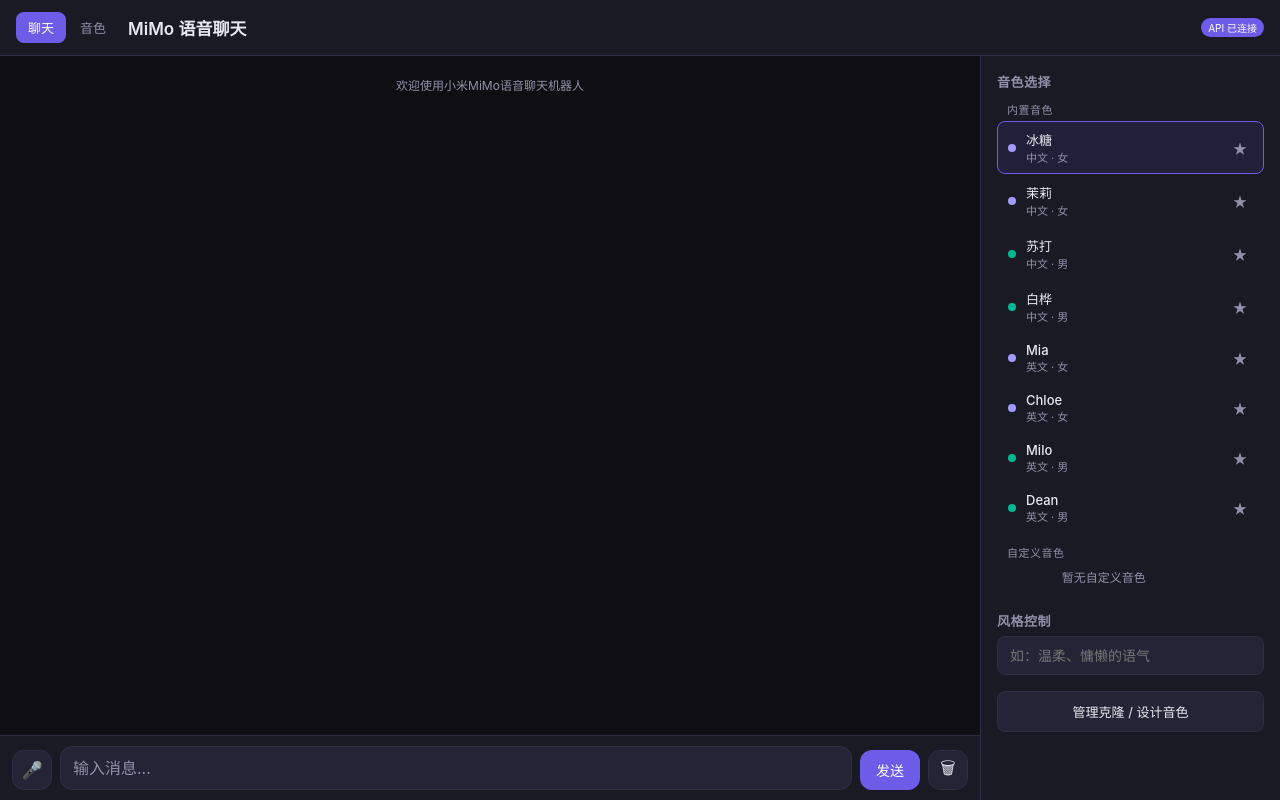
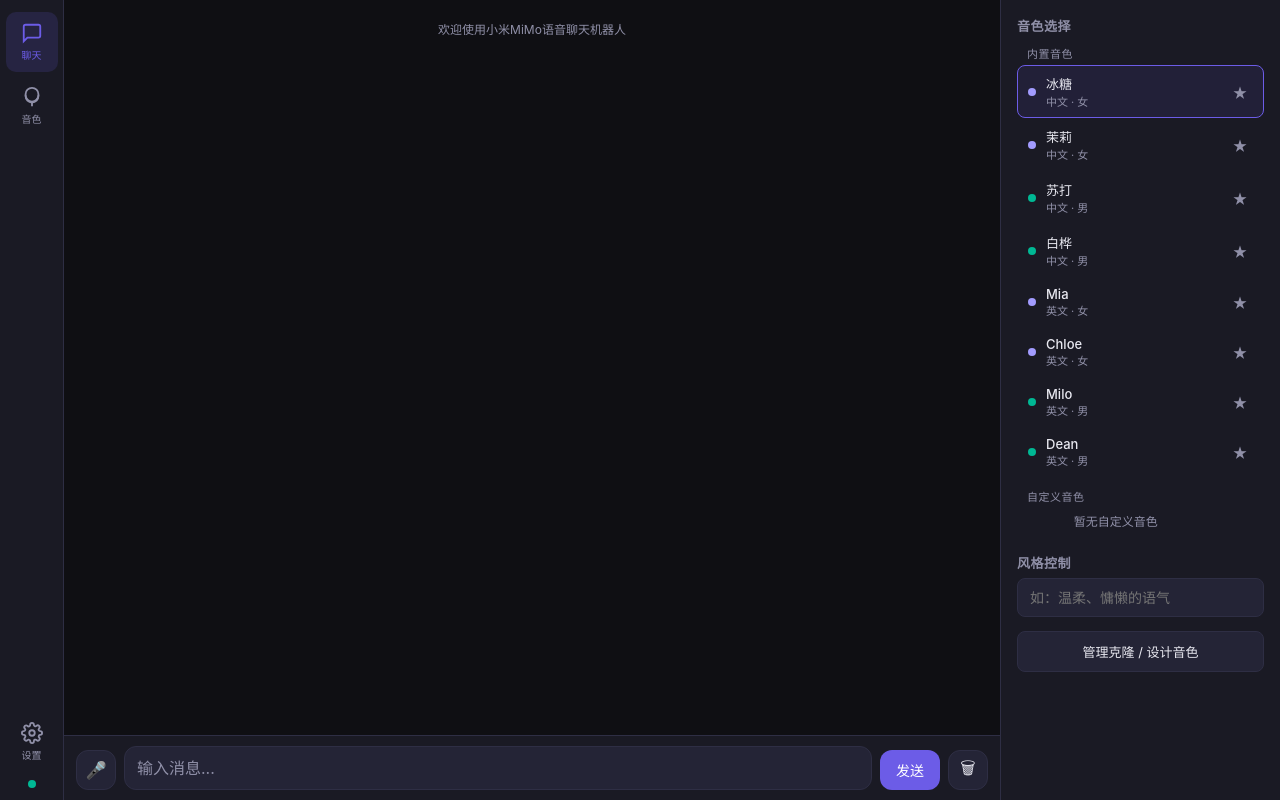
Before and after one commit to xiaqijun/voice, a Flask app: page / in a window 1280 px wide. Run offline with Flask 3, Linux system fonts and the light colour scheme.

Commit message:
feat: 左侧列表式导航栏
- 聊天、音色、设置三个导航项竖排在左侧
- 设置按钮打开右侧面板 (音色选择+风格控制)
- 移动端适配: 窄导航 + 滑出设置面板

Co-Authored-By: Claude Opus 4.7 <noreply@anthropic.com>

```diff
--- a/templates/index.html
+++ b/templates/index.html
@@ -4,17 +4,25 @@
 <meta charset="UTF-8">
 <meta name="viewport" content="width=device-width, initial-scale=1.0, maximum-scale=1.0, user-scalable=no">
 <meta name="apple-mobile-web-app-capable" content="yes">
-<meta name="apple-mobile-web-app-status-bar-style" content="black-translucent">
 <title>MiMo 语音聊天机器人</title>
 <style>
 *{margin:0;padding:0;box-sizing:border-box;-webkit-tap-highlight-color:transparent}
 :root{--bg:#0f0f13;--surface:#1a1a24;--surface2:#242436;--border:#2e2e44;--text:#e8e8f0;--text2:#9090a8;--accent:#6c5ce7;--accent2:#a29bfe;--green:#00b894;--red:#ff6b6b;--yellow:#fdcb6e;--radius:12px;--safe-bottom:env(safe-area-inset-bottom,0px)}
-body{font-family:-apple-system,BlinkMacSystemFont,"Segoe UI",Roboto,sans-serif;background:var(--bg);color:var(--text);height:100vh;height:100dvh;display:flex;flex-direction:column;overflow:hidden}
-header{background:var(--surface);border-bottom:1px solid var(--border);padding:12px 16px;display:flex;align-items:center;gap:10px;flex-shrink:0}
-header h1{font-size:17px;font-weight:600;flex:1;white-space:nowrap}
-header .badge{font-size:10px;padding:2px 7px;border-radius:99px;background:var(--accent);color:#fff;flex-shrink:0}
-header .badge.offline{background:var(--red)}
-.container{display:flex;flex:1;overflow:hidden;position:relative}
+body{font-family:-apple-system,BlinkMacSystemFont,"Segoe UI",Roboto,sans-serif;background:var(--bg);color:var(--text);height:100vh;height:100dvh;display:flex;overflow:hidden}
+
+/* 左侧导航 */
+.nav-sidebar{width:64px;background:var(--surface);border-right:1px solid var(--border);display:flex;flex-direction:column;align-items:center;padding:12px 0;gap:4px;flex-shrink:0}
+.nav-item{display:flex;flex-direction:column;align-items:center;gap:3px;padding:10px 8px;border-radius:10px;color:var(--text2);text-decoration:none;font-size:10px;transition:all .15s;cursor:pointer;width:52px}
+.nav-item:hover{background:var(--surface2);color:var(--text)}
+.nav-item.active{background:rgba(108,92,231,.15);color:var(--accent)}
+.nav-item svg{width:22px;height:22px;flex-shrink:0}
+.nav-spacer{flex:1}
+.nav-dot{width:8px;height:8px;border-radius:50%;margin-top:4px}
+.nav-dot.ok{background:var(--green)}
+.nav-dot.off{background:var(--red)}
+
+/* 右侧内容 */
+.main{flex:1;display:flex;overflow:hidden;min-width:0}
 .chat-area{flex:1;display:flex;flex-direction:column;min-width:0}
 .messages{flex:1;overflow-y:auto;padding:16px;display:flex;flex-direction:column;gap:10px;-webkit-overflow-scrolling:touch}
 .msg{max-width:80%;padding:10px 14px;border-radius:var(--radius);line-height:1.6;font-size:14px;word-break:break-word;animation:fadeIn .2s}
@@ -30,7 +38,6 @@ header .badge.offline{background:var(--red)}
 .btn-primary{background:var(--accent);color:#fff;padding:0 16px;height:40px}
 .btn-primary:hover{background:var(--accent2)}
 .btn-primary:disabled{opacity:.4;cursor:not-allowed}
-.btn-sm{height:32px;padding:0 12px;font-size:12px}
 .btn-icon{width:40px;height:40px;background:var(--surface2);color:var(--text);border:1px solid var(--border);font-size:17px}
 .btn-icon:hover{background:var(--border)}
 .btn-icon.recording{background:var(--red);border-color:var(--red);color:#fff;animation:pulse 1s infinite}
@@ -39,13 +46,12 @@ header .badge.offline{background:var(--red)}
 .btn-danger{background:transparent;color:var(--text2);border:none;padding:4px 6px;font-size:12px}
 .btn-danger:hover{color:var(--red)}
 @keyframes pulse{0%,100%{opacity:1}50%{opacity:.6}}
-.sidebar{width:300px;background:var(--surface);border-left:1px solid var(--border);padding:16px;overflow-y:auto;display:flex;flex-direction:column;gap:16px;-webkit-overflow-scrolling:touch}
-.sidebar h3{font-size:13px;color:var(--text2);text-transform:uppercase;letter-spacing:.5px;margin-bottom:6px}
-.field label{display:block;font-size:12px;color:var(--text2);margin-bottom:4px}
-.field select,.field input[type="text"],.field input[type="file"]{width:100%;background:var(--surface2);border:1px solid var(--border);border-radius:8px;color:var(--text);padding:10px 12px;font-size:14px;outline:none;font-family:inherit}
-.field select:focus,.field input:focus{border-color:var(--accent)}
-.field input[type="file"]{padding:8px;cursor:pointer}
-.field input[type="file"]::file-selector-button{background:var(--accent);color:#fff;border:none;border-radius:6px;padding:6px 12px;cursor:pointer;margin-right:8px;font-size:12px}
+
+/* 右侧设置面板 */
+.settings-panel{width:280px;background:var(--surface);border-left:1px solid var(--border);padding:16px;overflow-y:auto;display:flex;flex-direction:column;gap:14px;-webkit-overflow-scrolling:touch}
+.settings-panel h3{font-size:13px;color:var(--text2);text-transform:uppercase;letter-spacing:.5px;margin-bottom:6px}
+.field input[type="text"]{width:100%;background:var(--surface2);border:1px solid var(--border);border-radius:8px;color:var(--text);padding:10px 12px;font-size:14px;outline:none;font-family:inherit}
+.field input:focus{border-color:var(--accent)}
 .voice-list{display:flex;flex-direction:column;gap:3px}
 .voice-item{display:flex;align-items:center;gap:10px;padding:8px 10px;border-radius:8px;cursor:pointer;border:1px solid transparent;transition:all .15s}
 .voice-item:hover,.voice-item:active{background:var(--surface2)}
@@ -62,8 +68,6 @@ header .badge.offline{background:var(--red)}
 .typing span:nth-child(2){animation-delay:.15s}
 .typing span:nth-child(3){animation-delay:.3s}
 @keyframes bounce{0%,100%{transform:translateY(0)}50%{transform:translateY(-4px)}}
-.clone-save{display:flex;gap:6px;margin-top:8px}
-.clone-save input{flex:1}
 
 /* 音频播放条 */
 .audio-bar{display:flex;align-items:center;gap:8px;margin-top:8px;padding:8px 10px;background:rgba(0,0,0,.15);border-radius:8px;min-width:200px}
@@ -76,23 +80,20 @@ header .badge.offline{background:var(--red)}
 .msg.user .audio-bar .btn-play{background:rgba(255,255,255,.25)}
 .msg.user .audio-bar .audio-fill{background:rgba(255,255,255,.5)}
 
-/* 菜单按钮 */
-.btn-menu{display:none;width:36px;height:36px;background:none;border:none;color:var(--text);font-size:22px;cursor:pointer;flex-shrink:0;align-items:center;justify-content:center;border-radius:8px}
-.btn-menu:hover{background:var(--surface2)}
-
 /* 遮罩层 */
-.sidebar-overlay{display:none;position:fixed;inset:0;background:rgba(0,0,0,.5);z-index:99;opacity:0;transition:opacity .2s}
-.sidebar-overlay.show{display:block;opacity:1}
+.settings-overlay{display:none;position:fixed;inset:0;background:rgba(0,0,0,.5);z-index:99;opacity:0;transition:opacity .2s}
+.settings-overlay.show{display:block;opacity:1}
 
 /* 移动端适配 */
 @media(max-width:768px){
-  .btn-menu{display:flex}
+  .nav-sidebar{width:52px;padding:8px 0}
+  .nav-item{width:44px;padding:8px 4px;font-size:9px}
+  .nav-item svg{width:20px;height:20px}
   .msg{max-width:88%}
-  .sidebar{position:fixed;right:0;top:0;bottom:0;z-index:100;transform:translateX(100%);transition:transform .25s ease;width:min(300px,85vw);padding-top:16px}
-  .sidebar.open{transform:translateX(0)}
-  .sidebar .v-actions{opacity:1}
+  .settings-panel{position:fixed;right:0;top:0;bottom:0;z-index:100;transform:translateX(100%);transition:transform .25s ease;width:min(280px,85vw)}
+  .settings-panel.open{transform:translateX(0)}
+  .settings-panel .v-actions{opacity:1}
   .voice-item .v-actions{opacity:1}
-  header{padding:10px 12px}
   .input-bar{padding:8px 10px;padding-bottom:calc(8px + var(--safe-bottom))}
   .input-bar textarea{font-size:16px;padding:8px 10px}
   .btn-icon{width:38px;height:38px;font-size:16px}
@@ -100,29 +101,35 @@ header .badge.offline{background:var(--red)}
 }
 
 @media(max-width:380px){
-  header h1{font-size:15px}
-  .badge{font-size:9px;padding:2px 5px}
+  .nav-sidebar{width:46px}
+  .nav-item{width:40px;padding:6px 2px;font-size:8px}
+  .nav-item svg{width:18px;height:18px}
 }
 </style>
 </head>
 <body>
 
-<header>
-  <nav style="display:flex;gap:2px;flex-shrink:0">
-    <a href="/" style="padding:6px 12px;border-radius:8px;font-size:13px;text-decoration:none;background:var(--accent);color:#fff">聊天</a>
-    <a href="/voices" style="padding:6px 12px;border-radius:8px;font-size:13px;text-decoration:none;color:var(--text2)">音色</a>
+<!-- 左侧导航栏 -->
+<nav class="nav-sidebar">
+  <a href="/" class="nav-item active">
+    <svg viewBox="0 0 24 24" fill="none" stroke="currentColor" stroke-width="2"><path d="M21 15a2 2 0 0 1-2 2H7l-4 4V5a2 2 0 0 1 2-2h14a2 2 0 0 1 2 2z"/></svg>
+    <span>聊天</span>
+  </a>
+  <a href="/voices" class="nav-item">
+    <svg viewBox="0 0 24 24" fill="none" stroke="currentColor" stroke-width="2"><path d="M12 2a7 7 0 0 1 7 7v1a7 7 0 0 1-14 0V9a7 7 0 0 1 7-7z"/><path d="M19 10v1a7 7 0 0 1-14 0v-1"/><path d="M12 18v4"/></svg>
+    <span>音色</span>
+  </a>
+  <div class="nav-spacer"></div>
+  <div class="nav-item" id="btnSettings" style="cursor:pointer">
+    <svg viewBox="0 0 24 24" fill="none" stroke="currentColor" stroke-width="2"><circle cx="12" cy="12" r="3"/><path d="M19.4 15a1.65 1.65 0 0 0 .33 1.82l.06.06a2 2 0 0 1-2.83 2.83l-.06-.06a1.65 1.65 0 0 0-1.82-.33 1.65 1.65 0 0 0-1 1.51V21a2 2 0 0 1-4 0v-.09A1.65 1.65 0 0 0 9 19.4a1.65 1.65 0 0 0-1.82.33l-.06.06a2 2 0 0 1-2.83-2.83l.06-.06A1.65 1.65 0 0 0 4.68 15a1.65 1.65 0 0 0-1.51-1H3a2 2 0 0 1 0-4h.09A1.65 1.65 0 0 0 4.6 9a1.65 1.65 0 0 0-.33-1.82l-.06-.06a2 2 0 0 1 2.83-2.83l.06.06A1.65 1.65 0 0 0 9 4.68a1.65 1.65 0 0 0 1-1.51V3a2 2 0 0 1 4 0v.09a1.65 1.65 0 0 0 1 1.51 1.65 1.65 0 0 0 1.82-.33l.06-.06a2 2 0 0 1 2.83 2.83l-.06.06A1.65 1.65 0 0 0 19.4 9a1.65 1.65 0 0 0 1.51 1H21a2 2 0 0 1 0 4h-.09a1.65 1.65 0 0 0-1.51 1z"/></svg>
+    <span>设置</span>
+  </div>
+  <div class="nav-dot {% if api_ready %}ok{% else %}off{% endif %}"></div>
 </nav>
-  <h1>MiMo 语音聊天</h1>
-  {% if api_ready %}
-  <span class="badge">API 已连接</span>
-  {% else %}
-  <span class="badge offline">未配置 API</span>
-  {% endif %}
-  <button class="btn-menu" id="btnMenu" title="设置">&#9776;</button>
-</header>
 
-<div class="container">
-  <div class="sidebar-overlay" id="sidebarOverlay"></div>
+<!-- 主内容 -->
+<div class="main">
+  <div class="settings-overlay" id="settingsOverlay"></div>
 
   <div class="chat-area">
     <div class="messages" id="messages">
@@ -136,8 +143,8 @@ header .badge.offline{background:var(--red)}
     </div>
   </div>
 
-  <div class="sidebar" id="sidebar">
-    <!-- 音色选择 -->
+  <!-- 右侧设置面板 -->
+  <div class="settings-panel" id="settingsPanel">
     <div>
       <h3>音色选择</h3>
       <div class="voice-list" id="voiceList">
@@ -204,29 +211,28 @@ const inputStyle = $('#inputStyle');
 let currentVoice = '{{ default_voice }}';
 let isSending = false;
 
-// ---- 侧边栏 ----
-const sidebar = $('#sidebar');
-const overlay = $('#sidebarOverlay');
+// ---- 设置面板 ----
+const panel = $('#settingsPanel');
+const overlay = $('#settingsOverlay');
 
-function openSidebar() {
-  sidebar.classList.add('open');
+function openSettings() {
+  panel.classList.add('open');
   overlay.classList.add('show');
 }
-function closeSidebar() {
-  sidebar.classList.remove('open');
+function closeSettings() {
+  panel.classList.remove('open');
   overlay.classList.remove('show');
 }
 
-$('#btnMenu').addEventListener('click', () => {
-  sidebar.classList.contains('open') ? closeSidebar() : openSidebar();
+$('#btnSettings').addEventListener('click', () => {
+  panel.classList.contains('open') ? closeSettings() : openSettings();
 });
-overlay.addEventListener('click', closeSidebar);
+overlay.addEventListener('click', closeSettings);
 
-// 点击音色后在移动端自动关闭侧边栏
-sidebar.addEventListener('click', e => {
+panel.addEventListener('click', e => {
   const item = e.target.closest('.voice-item');
   if (item && !e.target.closest('.v-actions') && window.innerWidth <= 768) {
-    setTimeout(closeSidebar, 200);
+    setTimeout(closeSettings, 200);
   }
 });
 
@@ -314,59 +320,31 @@ function addMsg(text, role, emotionTag) {
   return div;
 }
 
-// 在消息气泡中添加音频播放条
 function addAudioBar(msgDiv, audioUrl) {
   const audio = new Audio(audioUrl);
-
   const bar = document.createElement('div');
   bar.className = 'audio-bar';
-
   const btn = document.createElement('button');
   btn.className = 'btn-play';
   btn.innerHTML = '&#9654;';
-
   const progress = document.createElement('div');
   progress.className = 'audio-progress';
   const fill = document.createElement('div');
   fill.className = 'audio-fill';
   progress.appendChild(fill);
-
   const time = document.createElement('span');
   time.className = 'audio-time';
   time.textContent = '0:00';
-
   bar.appendChild(btn);
   bar.appendChild(progress);
   bar.appendChild(time);
   msgDiv.appendChild(bar);
 
   let playing = false;
-
-  btn.addEventListener('click', () => {
-    if (playing) {
-      audio.pause();
-    } else {
-      audio.play();
-    }
-  });
-
-  audio.addEventListener('play', () => {
-    playing = true;
-    btn.innerHTML = '&#10074;&#10074;';
-  });
-
-  audio.addEventListener('pause', () => {
-    playing = false;
-    btn.innerHTML = '&#9654;';
-  });
-
-  audio.addEventListener('ended', () => {
-    playing = false;
-    btn.innerHTML = '&#9654;';
-    fill.style.width = '0%';
-    time.textContent = '0:00';
-  });
-
+  btn.addEventListener('click', () => playing ? audio.pause() : audio.play());
+  audio.addEventListener('play', () => { playing = true; btn.innerHTML = '&#10074;&#10074;'; });
+  audio.addEventListener('pause', () => { playing = false; btn.innerHTML = '&#9654;'; });
+  audio.addEventListener('ended', () => { playing = false; btn.innerHTML = '&#9654;'; fill.style.width = '0%'; time.textContent = '0:00'; });
   audio.addEventListener('timeupdate', () => {
     if (audio.duration) {
       fill.style.width = (audio.currentTime / audio.duration * 100) + '%';
@@ -375,17 +353,13 @@ function addAudioBar(msgDiv, audioUrl) {
       time.textContent = m + ':' + s;
     }
   });
-
   progress.addEventListener('click', e => {
     if (audio.duration) {
       const rect = progress.getBoundingClientRect();
       audio.currentTime = (e.clientX - rect.left) / rect.width * audio.duration;
     }
   });
-
-  // 自动播放
   audio.play().catch(() => {});
-
   messages.scrollTop = messages.scrollHeight;
 }
 
@@ -408,14 +382,10 @@ async function sendMessage(text) {
   if (isSending || !text) return;
   isSending = true;
   $('#btnSend').disabled = true;
-
   addMsg(text, 'user');
-
   addTyping();
 
   try {
-    let reply;
-    if (text) {
     const res = await fetch('/api/chat', {
       method: 'POST',
       headers: {'Content-Type': 'application/json'},
@@ -423,27 +393,19 @@ async function sendMessage(text) {
     });
     const data = await res.json();
     if (data.error) throw new Error(data.error);
-      reply = data.reply;
-    } else {
-      reply = text || '';
-    }
 
     removeTyping();
-    let ttsText = reply;
-    let msgDiv;
-    if (reply) {
+    const reply = data.reply;
     const {tag, text: cleanText} = extractEmotion(reply);
-      msgDiv = addMsg(cleanText, 'bot', tag);
-      ttsText = reply;
-    }
+    const msgDiv = addMsg(cleanText, 'bot', tag);
 
     const style = inputStyle.value.trim();
     const ttsRes = await fetch('/api/tts', {
       method: 'POST',
       headers: {'Content-Type': 'application/json'},
-      body: JSON.stringify({text: ttsText, voice: currentVoice, style})
+      body: JSON.stringify({text: reply, voice: currentVoice, style})
     });
-    if (ttsRes && ttsRes.ok && msgDiv) {
+    if (ttsRes && ttsRes.ok) {
       const blob = await ttsRes.blob();
       addAudioBar(msgDiv, URL.createObjectURL(blob));
     }
@@ -479,12 +441,10 @@ $('#btnRecord').addEventListener('click', async () => {
     $('#btnRecord').innerHTML = '&#127908;';
     return;
   }
-
   if (!navigator.mediaDevices || !navigator.mediaDevices.getUserMedia) {
-    addMsg('浏览器不支持录音，请使用 Chrome/Edge 并通过 localhost 访问', 'system');
+    addMsg('浏览器不支持录音，请使用 Chrome/Edge 并通过 localhost 或 HTTPS 访问', 'system');
     return;
   }
-
   try {
     const stream = await navigator.mediaDevices.getUserMedia({audio: true});
     mediaRecorder = new MediaRecorder(stream);
@@ -498,17 +458,12 @@ $('#btnRecord').addEventListener('click', async () => {
     $('#btnRecord').classList.add('recording');
     $('#btnRecord').innerHTML = '&#9724;';
   } catch (err) {
-    if (err.name === 'NotAllowedError') {
-      addMsg('麦克风权限被拒绝，请在浏览器设置中允许', 'system');
-    } else if (err.name === 'NotFoundError') {
-      addMsg('未检测到麦克风设备', 'system');
-    } else {
-      addMsg('无法访问麦克风: ' + err.message, 'system');
-    }
+    if (err.name === 'NotAllowedError') addMsg('麦克风权限被拒绝', 'system');
+    else if (err.name === 'NotFoundError') addMsg('未检测到麦克风设备', 'system');
+    else addMsg('无法访问麦克风: ' + err.message, 'system');
   }
 });
 
-// 键盘弹出时自动滚动到底部
 if (window.visualViewport) {
   window.visualViewport.addEventListener('resize', () => {
     messages.scrollTop = messages.scrollHeight;
```
Lines whose indentation alone changed are shown as unchanged.
